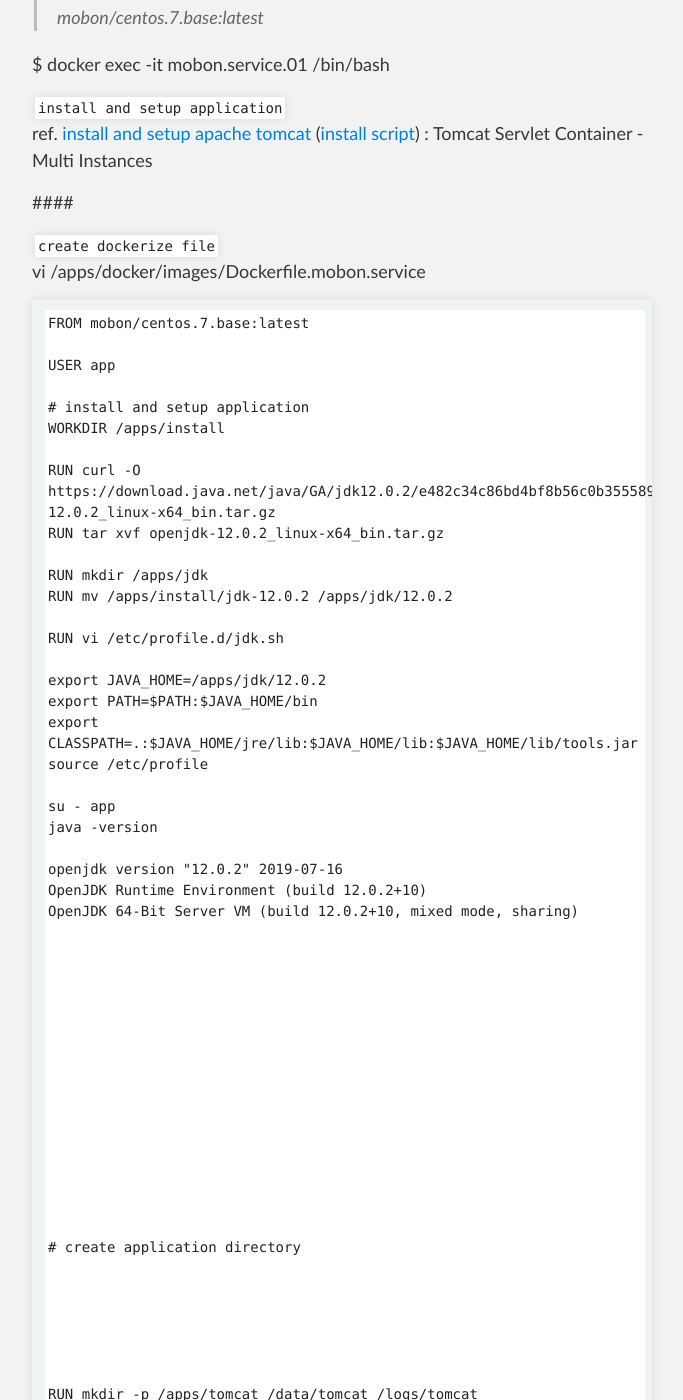
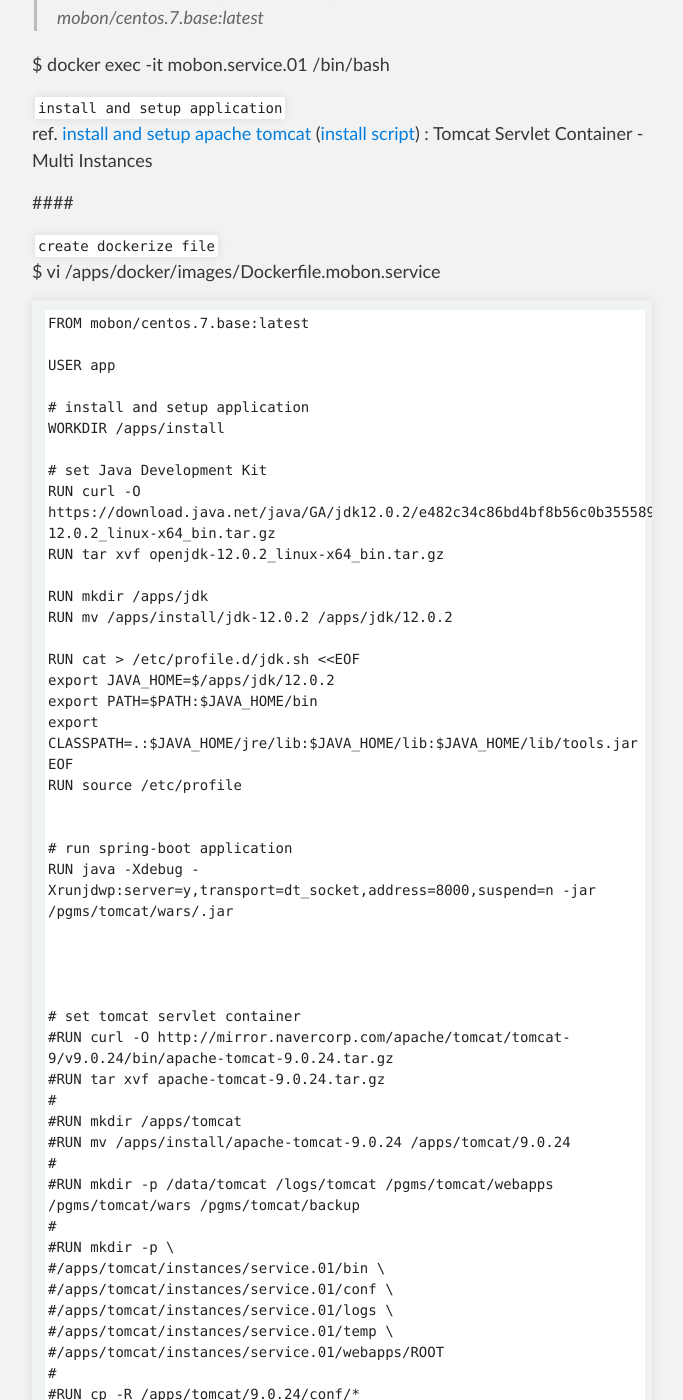
Before and after one commit to unlimited9/unlimited9.github.com, a Jekyll site: the page built from reference.notes/TA/cloud/kubernetes/how.to.deployment.md, in a window 1280 px wide and 1400 px high, scrolled down 783 px. Shown: the whole window, without its empty margins (298-981 px from the left). Built offline with Jekyll 4.4.1, drawn with Linux system fonts in a browser that asks for light colours; our own code applies the rules of GitHub Pages for plain Markdown files; some of the changed text lies outside the part shown.

Commit message:
Update how.to.deployment.md

````diff
--- a/reference.notes/TA/cloud/kubernetes/how.to.deployment.md
+++ b/reference.notes/TA/cloud/kubernetes/how.to.deployment.md
@@ -22,7 +22,7 @@ ref. [install and setup apache tomcat](../../apache.tomcat/install.n.setup.md) (
 ####
 
 `create dockerize file`
-vi /apps/docker/images/Dockerfile.mobon.service
+$ vi /apps/docker/images/Dockerfile.mobon.service
 ```
 FROM mobon/centos.7.base:latest
 
@@ -31,25 +31,46 @@ USER app
 # install and setup application
 WORKDIR /apps/install
 
+# set Java Development Kit
 RUN curl -O https://download.java.net/java/GA/jdk12.0.2/e482c34c86bd4bf8b56c0b35558996b9/10/GPL/openjdk-12.0.2_linux-x64_bin.tar.gz
 RUN tar xvf openjdk-12.0.2_linux-x64_bin.tar.gz
 
 RUN mkdir /apps/jdk
 RUN mv /apps/install/jdk-12.0.2 /apps/jdk/12.0.2
 
-RUN vi /etc/profile.d/jdk.sh
-
-export JAVA_HOME=/apps/jdk/12.0.2
+RUN cat > /etc/profile.d/jdk.sh <<EOF
+export JAVA_HOME=$/apps/jdk/12.0.2
 export PATH=$PATH:$JAVA_HOME/bin
 export CLASSPATH=.:$JAVA_HOME/jre/lib:$JAVA_HOME/lib:$JAVA_HOME/lib/tools.jar
-source /etc/profile
+EOF
+RUN source /etc/profile
 
-su - app
-java -version
 
-openjdk version "12.0.2" 2019-07-16
-OpenJDK Runtime Environment (build 12.0.2+10)
-OpenJDK 64-Bit Server VM (build 12.0.2+10, mixed mode, sharing)
+# run spring-boot application
+RUN java -Xdebug -Xrunjdwp:server=y,transport=dt_socket,address=8000,suspend=n -jar /pgms/tomcat/wars/.jar
+
+
+
+
+# set tomcat servlet container
+#RUN curl -O http://mirror.navercorp.com/apache/tomcat/tomcat-9/v9.0.24/bin/apache-tomcat-9.0.24.tar.gz
+#RUN tar xvf apache-tomcat-9.0.24.tar.gz
+#
+#RUN mkdir /apps/tomcat
+#RUN mv /apps/install/apache-tomcat-9.0.24 /apps/tomcat/9.0.24
+#
+#RUN mkdir -p /data/tomcat /logs/tomcat /pgms/tomcat/webapps /pgms/tomcat/wars /pgms/tomcat/backup
+#
+#RUN mkdir -p \
+#/apps/tomcat/instances/service.01/bin \
+#/apps/tomcat/instances/service.01/conf \
+#/apps/tomcat/instances/service.01/logs \
+#/apps/tomcat/instances/service.01/temp \
+#/apps/tomcat/instances/service.01/webapps/ROOT
+#
+#RUN cp -R /apps/tomcat/9.0.24/conf/* /apps/tomcat/instances/service.01/conf
+#
+
 
 
 
````
